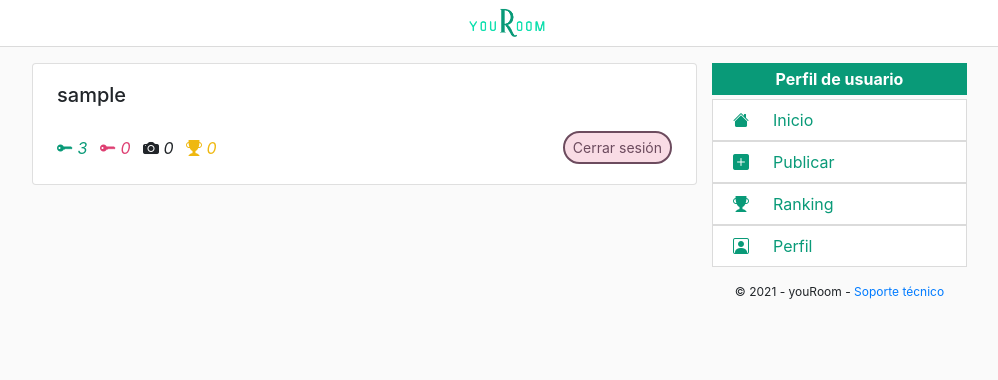
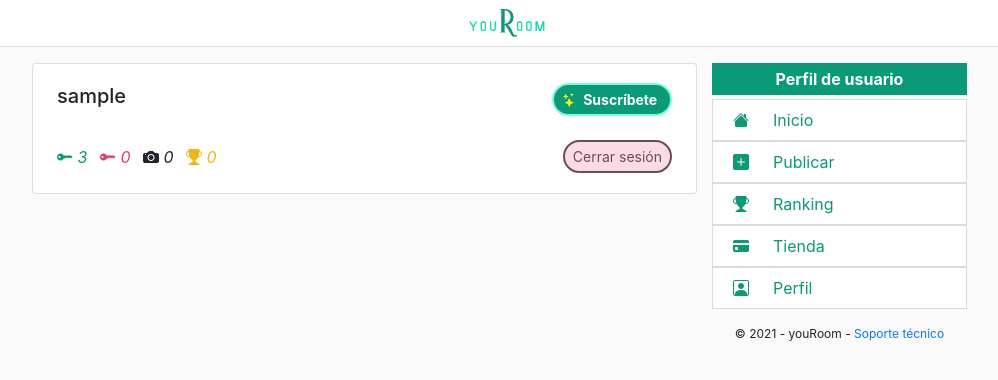
Before and after one commit to youRoom-ISPP/youRoom, a Django app: page /perfil/ in a window 1280 px wide. Shown: the top 380 px of the page, without its empty margins (133-1131 px from the left). Run offline with Django 3.2, Linux system fonts and the light colour scheme; the visitor is signed in with stand-in values (Sample User, id 1); data comes from the database, SQL or seed files in the repository; data that the repository does not hold is empty; some libraries are stand-ins or nearby versions.

Commit message:
Creación de enlaces a tienda - #101
He añadido los botones necesarios para enlazar la tienda y sus productos

```diff
--- a/youroom/static/css/custom.css
+++ b/youroom/static/css/custom.css
@@ -39,9 +39,9 @@ input[type="file"] {
 .btn-cancelar-publicacion:hover,
 .btn-cancelar-publicacion:active,
 .btn-cancelar-publicacion:focus {
-    background-color: #6C4B5E;
-    color: #F9DCE5;
-    border: 2px solid #F9DCE5;
+    background-color: #6C4B5E!important;
+    color: #F9DCE5!important;
+    border: 2px solid #F9DCE5!important;
 }
 
 .item-subir-foto {
@@ -167,6 +167,46 @@ input[type="file"] {
     padding-right: 1.2rem;
 }
 
+.icon-suscripcion {
+    margin-right: 0.5em;
+    color: yellow;
+}
+
+.boton-suscripcion {
+    background-color: #099A78;
+    border: 2px solid #77fdde;
+    border-radius: 30px;
+    color: white;
+    padding-left: 0.5rem;
+    padding-right: 0.8rem;
+    font-weight: bold;
+}
+
+.boton-suscripcion:hover,
+.boton-suscripcion:active,
+.boton-suscripcion:focus {
+    background-color: #06755b!important;
+    border-color: #77fdde!important;
+    color: #77fdde!important;
+}
+
+.boton-cancelar-suscripcion {
+    background-color: #F9DCE5;
+    color: #6C4B5E;
+    border: 2px solid #6C4B5E;
+    border-radius: 30px;
+    padding-left: 0.5rem;
+    padding-right: 0.5rem;
+}
+
+.boton-cancelar-suscripcion:hover,
+.boton-cancelar-suscripcion:active,
+.boton-cancelar-suscripcion:focus {
+    background-color: #8f647d!important;
+    color: #F9DCE5!important;
+    border: 2px solid #F9DCE5!important;
+}
+
 @media (max-width: 767px) {
     .header-mobile {
         background-color: #fff;
@@ -209,6 +249,7 @@ input[type="file"] {
     .detalles-usuario {
         margin: 1rem 0;
     }
+
 }
 
 @media (min-width: 768px) {
--- a/youroom/templates/base/base.html
+++ b/youroom/templates/base/base.html
@@ -24,18 +24,21 @@
     </div>
     {% block mobile-sticky-menu %} {% endblock %}
     <header class="header-mobile">
-        <nav class="navbar">
+        <nav class="navbar" style="padding-left: 0;">
             <div class="container text-center">
-                <div class="col-3">
+                <div class="col-2">
                     <a class="item-menu" href="/timeline/"><i class="bi bi-house"></i></a>
                 </div>
-                <div class="col-3">
+                <div class="col-2">
+                    <a class="item-menu" href="/ranking/"><i class="bi bi-trophy"></i></a>
+                </div>
+                <div class="col-2">
                     <a class="item-menu" href="/publicacion/"><i class="bi bi-plus-square"></i></a>
                 </div>
-                <div class="col-3">
-                    <a class="item-menu" href="/ranking/"><i class="bi bi-trophy"></i></a>
+                <div class="col-2">
+                    <a class="item-menu" href="/tienda/"><i class="bi bi-credit-card"></i></a>
                 </div>
-                <div class="col-3">
+                <div class="col-2">
                     <a class="item-menu" href="/perfil/"><i class="bi bi-person-square"></i></a>
                 </div>
             </div>
@@ -83,6 +86,11 @@
                         </div>
                         <div class="row">
                             <div class="col-12 lat-menu">
+                                <a class="item-menu" href="/tienda/"><i class="bi bi-credit-card-fill"></i><span class="leyenda-icono">Tienda</span></a>
+                            </div>
+                        </div>
+                        <div class="row">
+                            <div class="col-12 lat-menu">
                                 <a class="item-menu" href="/perfil/"><i class="bi bi-person-square"></i><span class="leyenda-icono">Perfil</span></a>
                             </div>
                         </div>
--- a/youroom/templates/perfil/perfil.html
+++ b/youroom/templates/perfil/perfil.html
@@ -7,8 +7,15 @@
 {% block contenido %}
 <div class="row">
     <header class="col-12 detalles-usuario card">
-        <div>
-            <h5>{{user.user.username}}</h5>
+        <div class="row mb-2 align-items-center">
+            <div class="col-6"><h5>{{user.user.username}}</h5></div>
+            <div class="col-6 d-flex justify-content-end">
+                {% if cont.estaActivo is True %}
+                <a class="btn btn-primary btn-sm boton-suscripcion" href=""><i class="bi bi-stars icon-suscripcion"></i>Suscríbete</a>
+                {% else %}
+                <a class="btn btn-primary btn-sm boton-cancelar-suscripcion" href="">Cancelar suscripción</a>
+                {% endif %}
+            </div>
         </div>
         <section class="row">
             <div class="col-12">
```
